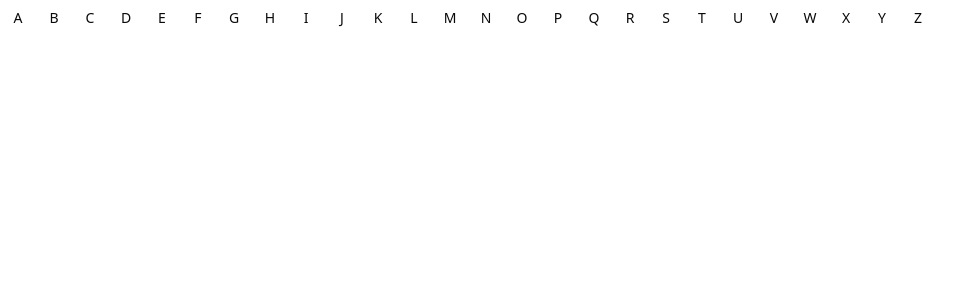
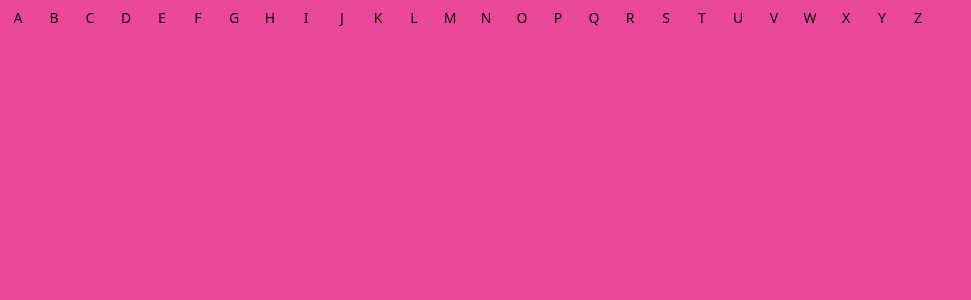
Before and after one commit to wandersonalwes/abc, a React (Vite) app: page / in a window 1280 px wide. Shown: the top 300 px of the page, without its empty margins (0-971 px from the left). Built offline with nearby package versions, Linux system fonts and the light colour scheme.

Commit message:
feat: random background

```diff
--- a/src/App.tsx
+++ b/src/App.tsx
@@ -1,14 +1,41 @@
+import { useState } from 'react'
 import { Button } from './components/ui/button'
 import { alphabet } from './data/alphabet'
 import { useSpeechSynthesis } from './hooks/use-speech-synthesis'
+import { cn } from './lib/utils'
+
+const BG_COLORS = [
+  'bg-yellow-500',
+  'bg-red-500',
+  'bg-green-500',
+  'bg-pink-500',
+  'bg-orange-500',
+  'bg-purple-500',
+  'bg-indigo-500',
+]
+
+const generateRandomColor = () => {
+  return BG_COLORS[Math.floor(Math.random() * BG_COLORS.length)]
+}
 
 export const App = () => {
   const { speak } = useSpeechSynthesis()
+  const [bgColor, setBgColor] = useState(generateRandomColor())
+
+  const handleSpeak = (letter: string) => {
+    speak(letter)
+    setBgColor(generateRandomColor())
+  }
 
   return (
-    <div>
+    <div className={cn('min-h-screen', bgColor)}>
       {alphabet.map((letter) => (
-        <Button key={letter} size="icon" variant="ghost" onClick={() => speak(letter)}>
+        <Button
+          key={letter}
+          size="icon"
+          variant="ghost"
+          onClick={() => handleSpeak(letter)}
+        >
           {letter}
         </Button>
       ))}
```
